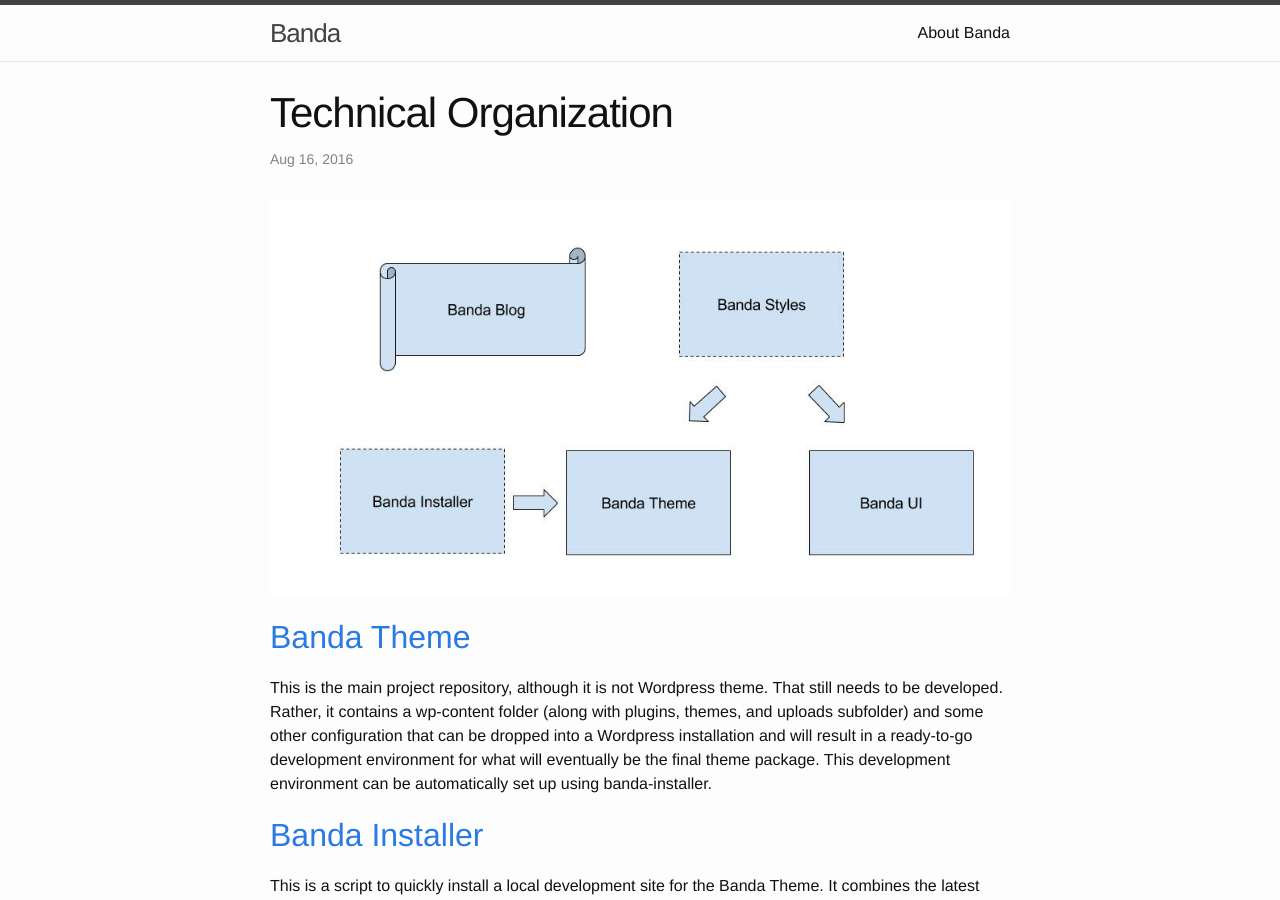
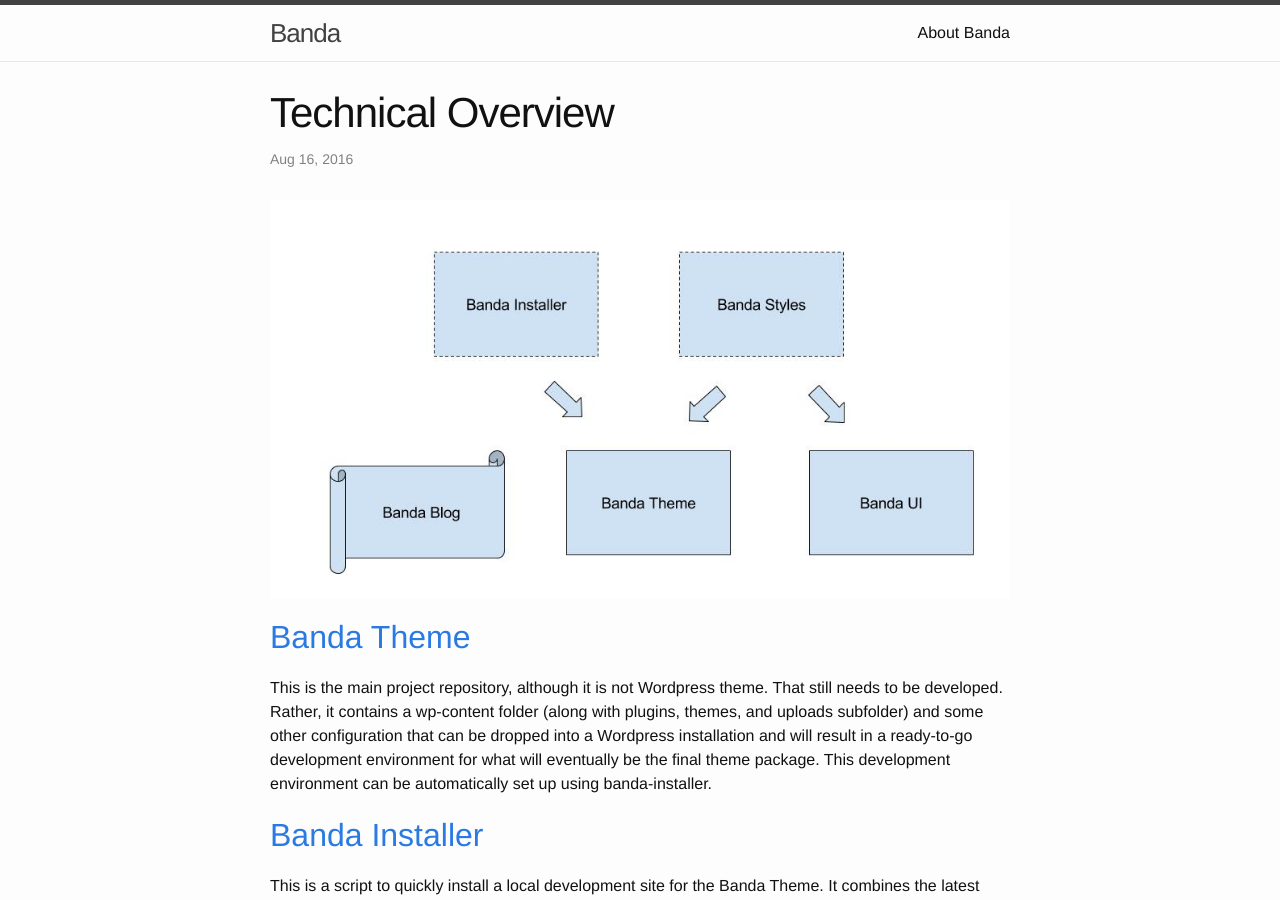
Before and after one commit to billandalex/billandalex.github.io, a Jekyll site: the page built from _posts/2016-08-16-tech-overview.markdown, in a window 1280 px wide and 900 px high. Built offline with Jekyll 4.4.1, drawn with Linux system fonts in a browser that asks for light colours.

Commit message:
change chart and post title

```diff
--- a/_posts/2016-08-16-tech-overview.markdown
+++ b/_posts/2016-08-16-tech-overview.markdown
@@ -1,6 +1,6 @@
 ---
 layout: post
-title:  "Technical Organization"
+title:  "Technical Overview"
 date:   2016-08-16 08:05:14 -0700
 categories: banda
 summary: A summary of the technical organization of this project
```
Also changed, not shown: images/tech-overview-chart.jpg.
